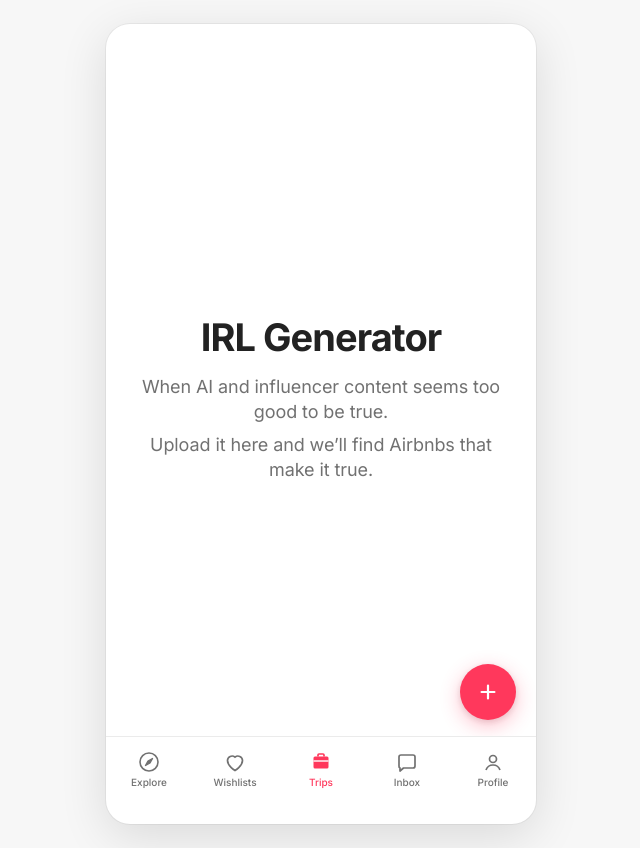
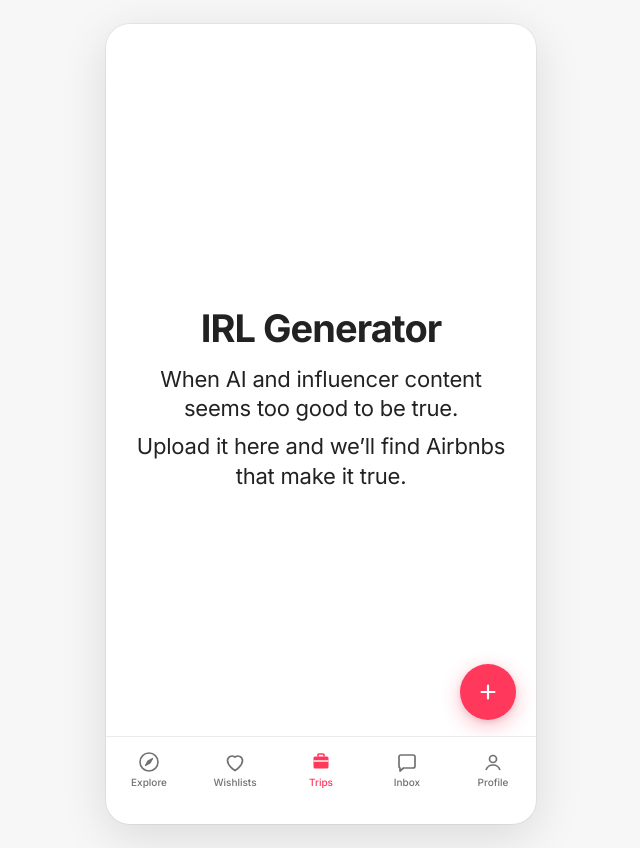
Before and after one commit to pwysocan-droid/trip-curator-mobile, a Next.js app: page / in a window 1280 px wide. Shown: the whole page, without its empty margins (319-959 px from the left). Built offline with nearby package versions, Linux system fonts and the light colour scheme.

Commit message:
Landing body copy: 22px and primary text color

```diff
--- a/src/styles/Home.module.css
+++ b/src/styles/Home.module.css
@@ -28,11 +28,11 @@
 }
 
 .body {
-  font-size: 18px;
+  font-size: 22px;
   font-weight: 400;
-  line-height: 1.4;
-  letter-spacing: -0.005em;
-  color: var(--color-text-secondary);
+  line-height: 1.35;
+  letter-spacing: -0.01em;
+  color: var(--color-text);
   margin: 0;
   opacity: 0;
   transform: translateY(8px);
```
